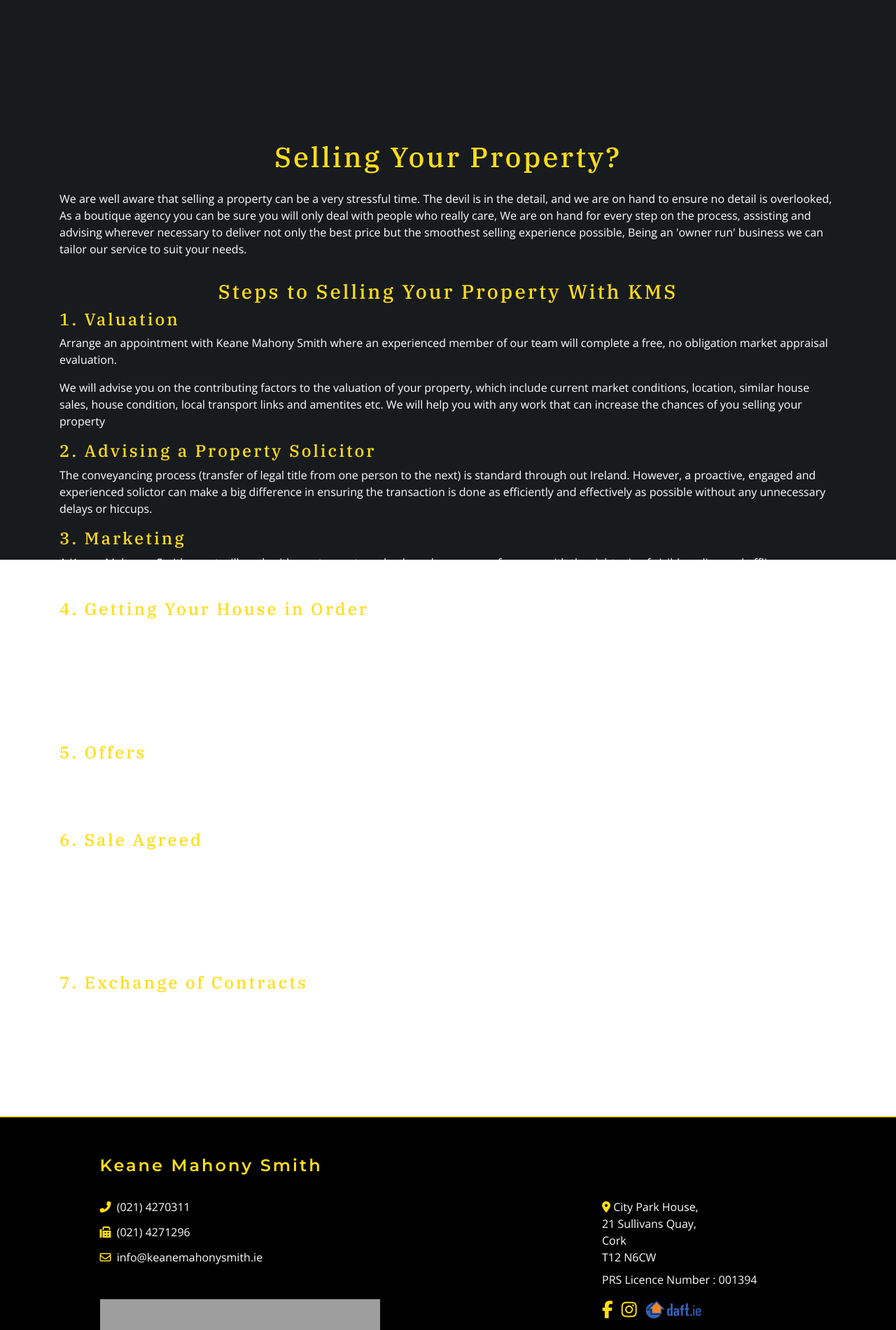
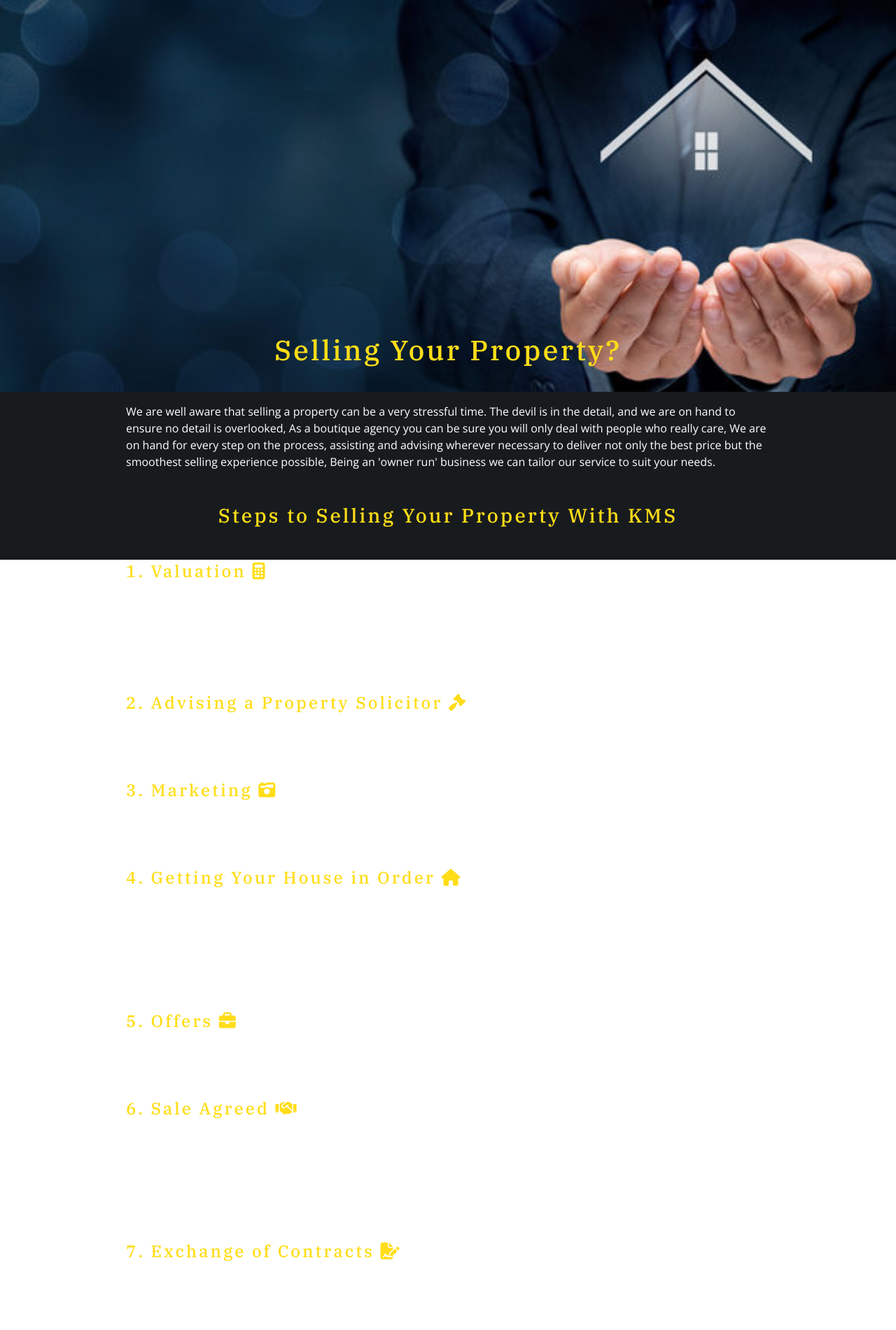
Before and after one commit to PatrickCoakley23/KMS, a Django app: page /selling_guide/ in a window 1280 px wide. Shown: the top 1901 px of the page at 70% size. Run offline with Django 3.2, Linux system fonts and the light colour scheme; some libraries are stand-ins or nearby versions; some web fonts are replaced; grey boxes are pictures that could not be loaded.

Commit message:
added icons and 90% finished article of sale agreed page

```diff
--- a/home/templates/home/selling_guide.html
+++ b/home/templates/home/selling_guide.html
@@ -2,11 +2,20 @@
 {% load static %}
 
 {% block content %}
-<div class="overlay-black-page"></div>
+
+
+    <div class="selling-guide-hero-image">
+        <div class="row h-100">
+            <div class="selling-page-heading text-center color-yellow">
+                <h1>Selling Your Property?</h1>
+            </div>
+        </div>
+    </div>
+    <div class="overlay-black-page "></div>
     <div class="container padding-content-down">
-        <h1 class="color-yellow text-center">Selling Your Property?</h1>
-        <div class="row">
-            <div class="col white-color my-3">
+
+        <div class="row my-3">
+            <div class="col-12 col-lg-10 offset-lg-1 white-color mb-3">
                 <p>
                 We are well aware that selling a property can be a very stressful time. The devil is in the detail, and we are on hand to ensure no detail is overlooked,
 
@@ -17,11 +26,11 @@
             </div>
         </div>
     </div>
-    <div class="container white-color">
-        <h3 class="color-yellow text-center">Steps to Selling Your Property With KMS</h3>
+    <div class="container white-color mb-5">
+        <h3 class="color-yellow text-center mt-3 mb-5">Steps to Selling Your Property With KMS</h3>
         <div class="row">
-            <div class="col-12">
-                <h4 class="color-yellow">1. Valuation</h4>
+            <div class="col-12 col-lg-10 offset-lg-1">
+                <h4 class="color-yellow">1. Valuation <i class="fas fa-calculator"></i></h4>
                 <p>
                     Arrange an appointment with Keane Mahony Smith where an experienced member of our team will complete a free, no obligation market appraisal evaluation.
                 </p>
@@ -29,20 +38,20 @@
                     We will advise you on the contributing factors to the valuation of your property, which include current market conditions, location, similar house sales, house condition, local transport links and amentites etc. We will help you with any work that can increase the chances of you selling your property
                 </p>
             </div>
-            <div class="col-12">
-                <h4 class="color-yellow">2. Advising a Property Solicitor</h4>
+            <div class="col-12 col-lg-10 offset-lg-1">
+                <h4 class="color-yellow">2. Advising a Property Solicitor <i class="fas fa-gavel"></i></h4>
                 <p>
                     The conveyancing process (transfer of legal title from one person to the next) is standard through out Ireland. However, a proactive, engaged and experienced solictor can make a big difference in ensuring the transaction is done as efficiently and effectively as possible without any unnecessary delays or hiccups.
                 </p>
             </div>
-            <div class="col-12">
-                <h4 class="color-yellow">3. Marketing</h4>
+            <div class="col-12 col-lg-10 offset-lg-1">
+                <h4 class="color-yellow">3. Marketing <i class="fas fa-camera-retro"></i></h4>
                 <p>
                     A Keane Mahoney Smith agent will work with you to create a plan based on your preferences with the right mix of visible online and offline marketing. We can also offer professional photography and video producing to make your property stand out.
                 </p>
             </div>
-            <div class="col-12">
-                <h4 class="color-yellow">4. Getting Your House in Order</h4>
+            <div class="col-12 col-lg-10 offset-lg-1">
+                <h4 class="color-yellow">4. Getting Your House in Order <i class="fas fa-home"></i></h4>
                 <p>
                     First impressions are vital. Serious buyers will have an eye for detail so its important to be meticulous. A professional clean can transform your property and get rid of any deterring smells and stains.
                 </p>
@@ -53,14 +62,14 @@
                     Curd Appeal - Tidy up your front garden and entrance. Cut the grass, wash the windows and clean up the peeling paint. Little improvements can make all the difference in selling your property and getting your desired asking price.
                 </p>
             </div>
-            <div class="col-12">
-                <h4 class="color-yellow">5. Offers</h4>
+            <div class="col-12 col-lg-10 offset-lg-1">
+                <h4 class="color-yellow">5. Offers <i class="fas fa-briefcase"></i></h4>
                 <p>
                     Whenever an offer is received you will be informed verbally. We will advise you on whether its a good offer or whether their may be room to negotiate the deal. Our experienced team will negotiate on your behalf and advise you on the best applicant for your needs. At the end of the day it's your decision whether or not to accept an offer.
                 </p>
             </div>
-            <div class="col-12">
-                <h4 class="color-yellow">6. Sale Agreed</h4>
+            <div class="col-12 col-lg-10 offset-lg-1">
+                <h4 class="color-yellow">6. Sale Agreed <i class="fas fa-handshake"></i></h4>
                 <p>
                     Once you have accepted an offer, your property will go sale agreed. We will then seek a booking deposit between 2%-5% of the purchase price and will remove the property from the market.
                 </p>
@@ -71,16 +80,16 @@
                     The buyer at this stage will likely seek a structural survey and a bank valuation for the bank (if they are drawing down a mortgage) which your agent will help organise.
                 </p>
             </div>
-            <div class="col-12">
-                <h4 class="color-yellow">7. Exchange of Contracts </h4>
+            <div class="col-12 col-lg-10 offset-lg-1">
+                <h4 class="color-yellow">7. Exchange of Contracts <i class="fas fa-file-signature"></i></h4>
                 <p>
-                    At this stage the solictors acting on your behalf will draw up the Draft Contract and send it to the buyers solictor. Once the draft has been approved, it can be signed by both parties.
+                    At this stage the solictor's acting on your behalf will draw up the Draft Contract and send it to the buyers solictor. Once the draft has been approved, it can be signed by both parties.
                 </p>
                 <p>
                     As long as the mortgage offer has been received and cleared funds placed with your buyer’s solicitor, a mutually convenient date can be agreed upon for the exchange of contracts.
                 </p>
                 <p>
-                    The completion and your sale can take  several months after exchange of contracts, depending you and the buyer and and yere respective solicitors.
+                    The completion and your sale can take  several months after exchange of contracts, depending you and the buyer and and your respective solicitors.
                 </p>
             </div>
         </div>
--- a/static/css/base.css
+++ b/static/css/base.css
@@ -255,7 +255,7 @@
 }
 
 .small-h2-service {
-     color: white;
+    color: white;
     font-size: 35px;
     font-weight: 800;
     letter-spacing: 3px;
@@ -571,14 +571,25 @@
 	z-index: -1;
 }
 
+/*
 .padding-content-down {
     padding-top: 200px;
 }
+*/
 
-.img-area {
+.selling-guide-hero-image {
+    background: url('/media/property-management.jpg') no-repeat center center;
+    background-size: cover;
+    position: relative;
     overflow: hidden;
-    position: relative;
-    display: flex;
-    align-items: center;
-    justify-content: center;
+    height: 70vh;
+    z-index: 1;
 }
+
+.selling-page-heading {
+    position: absolute;
+    transform: translate(-50%, -50%);
+    bottom: 0;
+    left: 50%;
+
+}
```
Also changed, not shown: media/property-management.jpg (added), media/selling_guide_hero.jpg (added).
